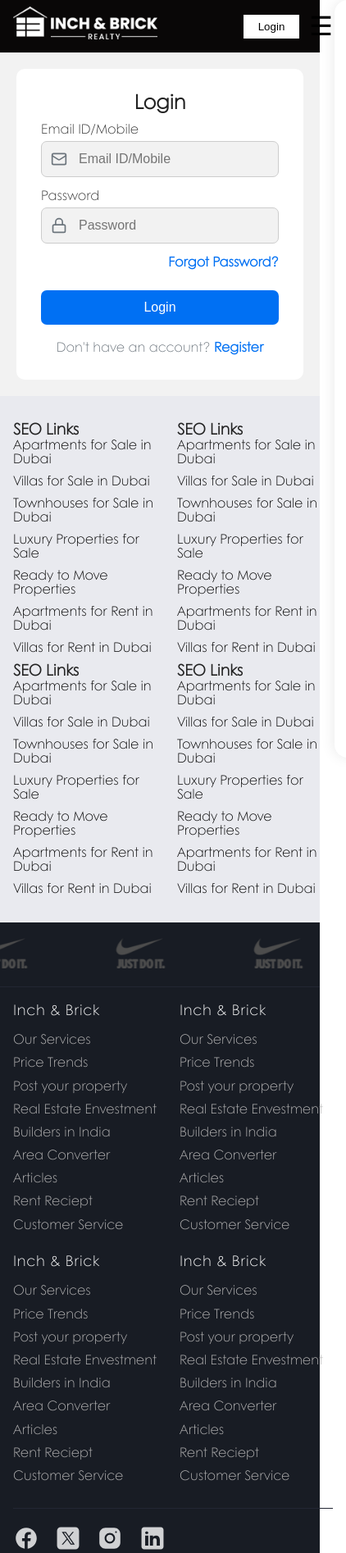
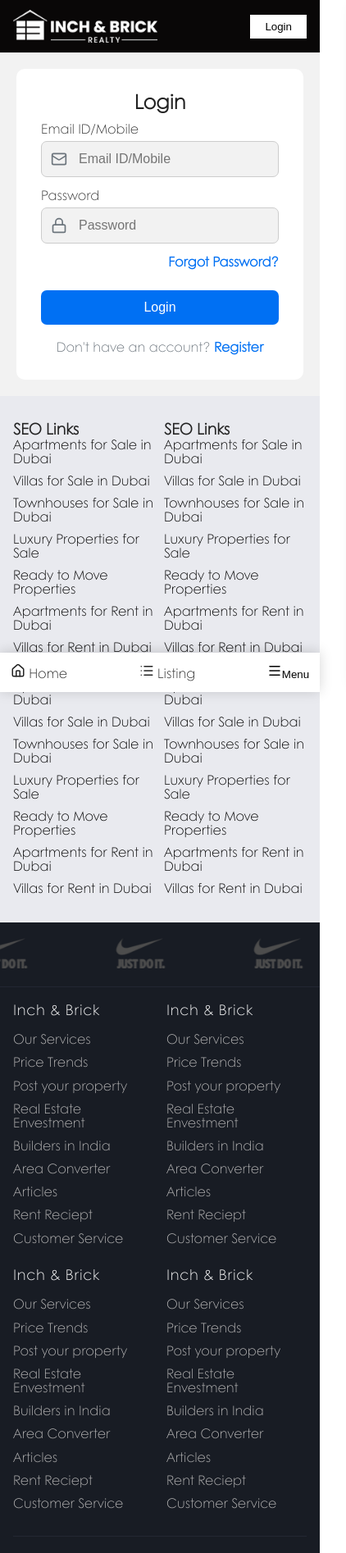
Before and after one commit to nehainchbrich/inchbrickindia, a Next.js app: page /auth in a window 390 px wide. Shown: the top 1894 px of the page at 82% size, 422 px wide, since content can reach past the window. Built offline with nearby package versions, Linux system fonts and the light colour scheme; no server answers.

Commit message:
responsive update

```diff
--- a/components/Banner.js
+++ b/components/Banner.js
@@ -91,7 +91,7 @@ export default function Hero() {
                   : styles.scrollUp
               }`}
             >
-              <Image
+              <Image className="fullWidth"
                 src="/images/view-3d-house.png"
                 alt="Dream Home"
                 width={500}
--- a/components/Footer.js
+++ b/components/Footer.js
@@ -2,6 +2,7 @@
 import Image from "next/image";
 import Link from "next/link";
 import styles from '../styles/Footer.module.css'
+
 
 export default function Footer() {
   return (
@@ -120,12 +121,13 @@ export default function Footer() {
             </div>
 
             <div className={styles.footerCopyright}>
-              Copyright | All Rights Reserved. Inch &amp; Brick Realty
+              {`Copyright | All Rights Reserved. Inch &amp; Brick Realty`}
             </div>
           </div>
         </div>
       </div>
     </footer>
+
     </>
   );
 }
--- a/components/Header.js
+++ b/components/Header.js
@@ -2,6 +2,7 @@
 import { useState } from "react";
 import Link from "next/link";
 import Image from "next/image";
+import { Home, List, Menu } from "lucide-react"; // import icons
 import styles from "../styles/Header.module.css";
 
 export default function Header() {
@@ -15,6 +16,7 @@ export default function Header() {
   };
 
   return (
+    <>
     <div className={styles.navigation}>
       <div className="container">
         <header className={styles.header}>
@@ -206,13 +208,7 @@ export default function Header() {
             <button className={styles.loginBtn}>
               <Link href="/auth">Login</Link>
             </button>
-            <button
-              className={styles.menuToggle}
-              onClick={toggleNav}
-              aria-label="Open navigation"
-            >
-              &#9776;
-            </button>
+
           </div>
         </header>
       </div>
@@ -223,5 +219,23 @@ export default function Header() {
         onClick={closeNav}
       ></div>
     </div>
+    <div className={styles.footerNav}>
+    <span>
+        <Home size={18} /> Home
+      </span>
+      <span>
+        <List size={18} /> Listing
+      </span>
+      <span>
+         <button
+              className={styles.menuToggle}
+              onClick={toggleNav}
+              aria-label="Open navigation"
+            > <Menu size={18} />
+              Menu
+            </button>
+      </span>
+    </div>
+    </>
   );
 }
--- a/styles/BrowseCategory.module.css
+++ b/styles/BrowseCategory.module.css
@@ -75,7 +75,6 @@
 .browseCategoryImgWrap:hover img {
   transform: scale(1.08);
 }
-
 /* Mobile horizontal scroll */
 .mobileScrollRow {
   display: none;
@@ -122,6 +121,6 @@
   }
 
   .mobileScrollRow .browseCategoryImgWrap img {
-    height: 120px;
+    height: 235px;
   }
 }
--- a/styles/Footer.module.css
+++ b/styles/Footer.module.css
@@ -127,6 +127,9 @@
   .footerMain {
     padding: 1.2rem 0 0.7rem 0;
   }
+  .footerSection{
+    margin-bottom: 2.5rem;
+  }
   .footerRow {
     grid-template-columns:  repeat(2, 1fr);
     gap: 1rem;
@@ -134,7 +137,7 @@
   }
   .footerBottomRow {
     flex-direction: column;
-    align-items: flex-start;
+    align-items: center;
     gap: 0.7rem;
   }
   .footerLogoSliderWrap {
@@ -142,6 +145,10 @@
   }
   .footerBacklinks{
     grid-template-columns: repeat(2, 1fr);
+  }
+
+  .footerCopyright{
+    text-align: center;
   }
 }
 .footer {
--- a/styles/Header.module.css
+++ b/styles/Header.module.css
@@ -5,7 +5,11 @@
   position: sticky;
   top: 0;
   z-index: 99999;
+  overflow: hidden;
   height: 64px;
+}
+.footerNav{
+  display: none;
 }
 .logo {
   font-size: 2rem;
@@ -186,7 +190,6 @@
   display: none;
   background: none;
   border: none;
-  font-size: 2rem;
   cursor: pointer;
 }
 
@@ -398,3 +401,18 @@
     color: #fff;
   }
 }
+
+@media (max-width: 700px) {
+  .footerNav{
+    display: flex;
+    justify-content: space-between;
+    background: #fff;
+    padding: .8rem;
+    box-shadow: 0px -1px 16px #0000002b;
+    position: fixed;
+    bottom: 0;
+    width: 100%;
+    z-index: 999;
+  }
+
+}
--- a/styles/Hero.module.css
+++ b/styles/Hero.module.css
@@ -49,7 +49,7 @@
 
 .heroImage {
   position: absolute;
-  min-width: 260px;
+  min-width: 625px;
   right: 0;
   top: 0;
   min-height: 220px;
--- a/styles/globals.css
+++ b/styles/globals.css
@@ -1,11 +1,18 @@
 *{
   margin: 0;
   padding: 0;
+  box-sizing: border-box;
 }
-body {
+body, html {
   margin: 0;
   color: #222;
   overflow-x: hidden;
+  max-width: 100%;
+}
+img, .next-image img {
+  max-width: 100%;
+  height: auto;
+  display: block;
 }
 button, select, input {
     border-radius: 0;
@@ -33,8 +40,16 @@ select, input, input::placeholder{
   margin-left: auto;
   --bs-gutter-x: 1.5rem;
   --bs-gutter-y: 0;
+  overflow-x: hidden;
 }
-
+.navbar, .dropdownMenu {
+  max-width: 100%;
+  overflow-x: hidden;
+}
+.fullWidth{
+  max-width: 100%;
+  height: auto;
+}
 /* Responsive max-widths by breakpoint */
 @media (min-width: 576px) {
   .container {
--- a/styles/listing/Listing.module.css
+++ b/styles/listing/Listing.module.css
@@ -5,3 +5,7 @@
     margin-top: 20px;
     align-items: start;
 }
+
+@media (max-width: 700px) {
+    .propertyLayout{display: block;}
+}
```
